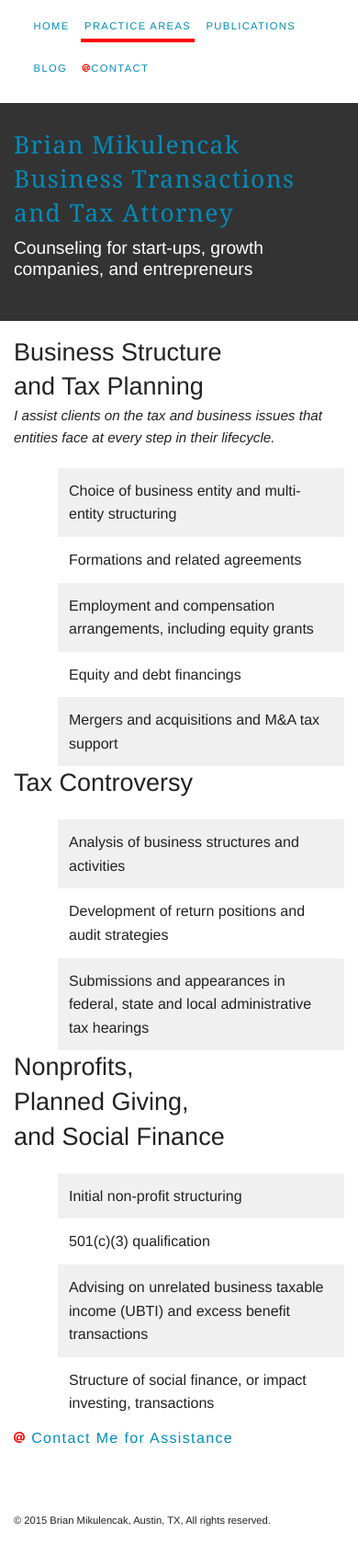
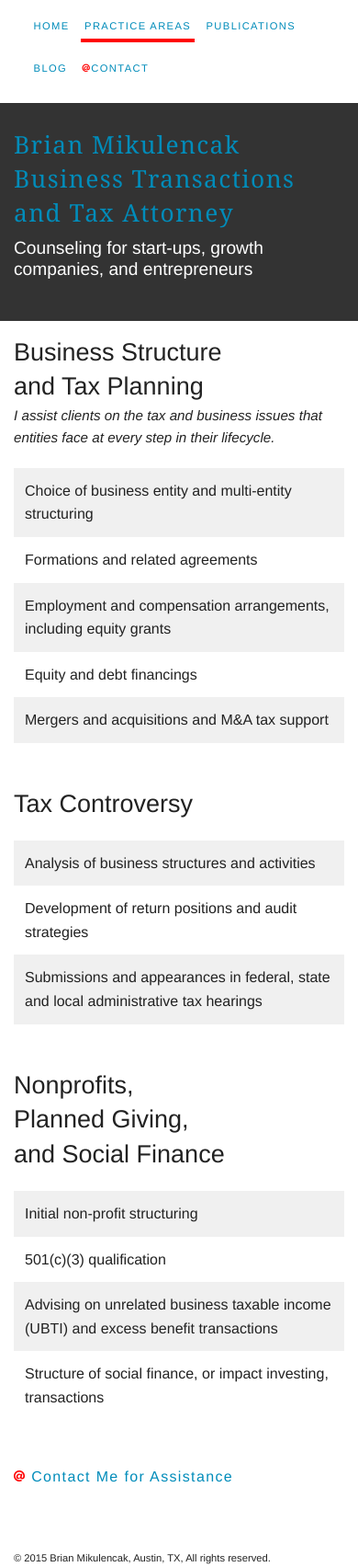
Before and after one commit to brianmik/bmaustinlaw, a Jekyll site: the page built from practice-areas.html, in a window 390 px wide. Shown: the whole page at 92% size. Built offline with Jekyll 4.4.1, drawn with Linux system fonts in a browser that asks for light colours; Markdown is read by kramdown in place of the engine named in the settings; comment, search, counter and statistics services are not loaded; before the commit the page ends 1662 px from its top, so only the background shows below that.

Commit message:
styling for small screens

```diff
--- a/css/main.css
+++ b/css/main.css
@@ -365,7 +365,7 @@ textarea {
   }
 
   .practice__area__items {
-    margin: 1.25rem 0 0 3rem;
+    margin: 1.25rem 0 3rem 0;
   }
 
   .line-break {
```
